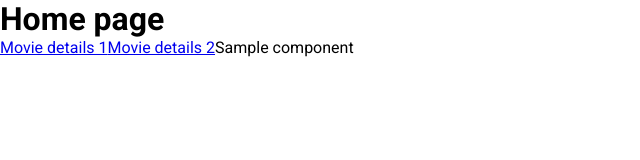
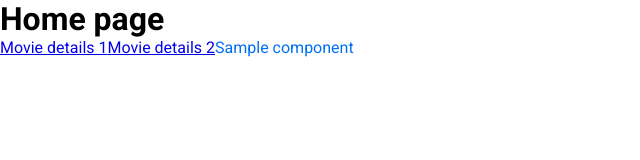
Before and after one commit to luisjaviercases/movies-nextjs-ts, a Next.js app: page / in a window 1280 px wide. Shown: the top 160 px of the page, without its empty margins (0-640 px from the left). Built offline with nearby package versions, Linux system fonts and the light colour scheme.

Commit message:
feat(sample): adapt sample component to use sass and create styles

```diff
--- /dev/null
+++ b/src/components/Sample/Sample.module.scss
@@ -0,0 +1,5 @@
+@import '@styles/_variables.scss';
+
+.sample {
+  color: $color-primary;
+}
--- a/src/components/Sample/Sample.tsx
+++ b/src/components/Sample/Sample.tsx
@@ -1,7 +1,8 @@
-import React from 'react';
+import { memo } from 'react';
+import styles from './Sample.module.scss';
 
 const Sample: React.FC = () => {
-  return <span>Sample component</span>;
+  return <span className={styles.sample}>Sample component</span>;
 };
 
-export default React.memo(Sample);
+export default memo(Sample);
```
